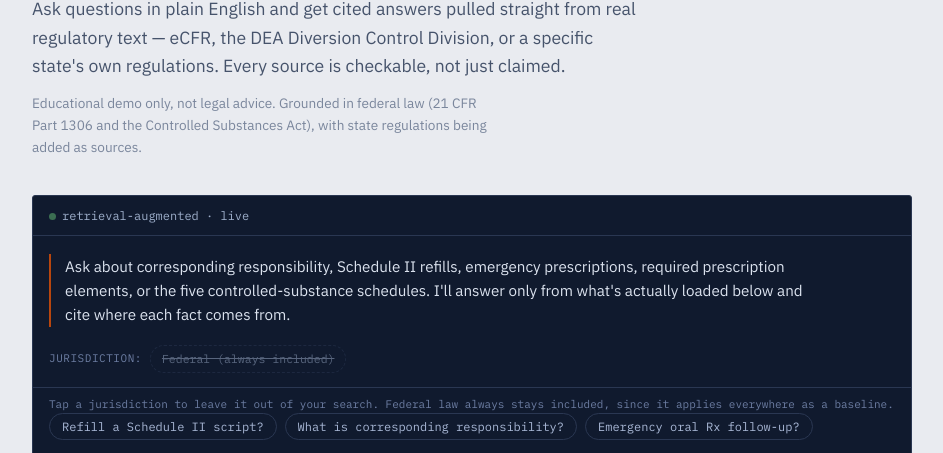
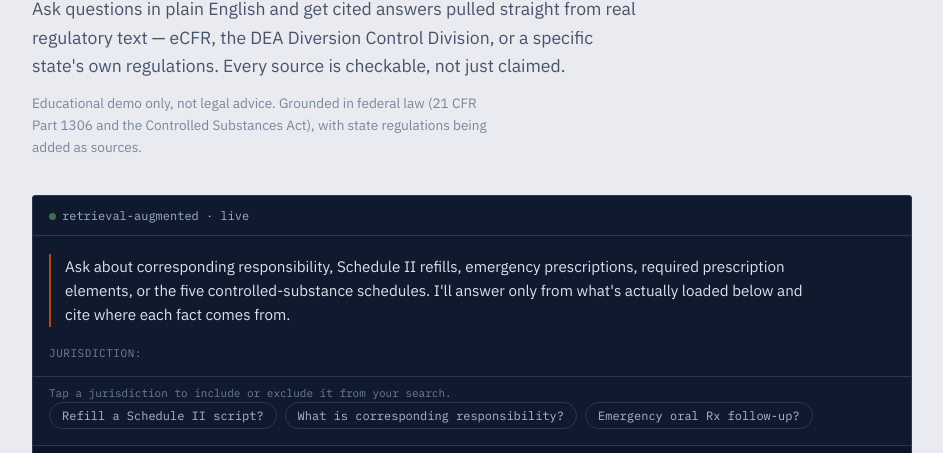
Before and after one commit to yinaxu/Pharm-Law-Assistant, a plain HTML site: page index.html in a window 1280 px wide. Shown: the part 334-787 px from the top of the page, without its empty margins (168-1111 px from the left). Drawn offline with Linux system fonts and the light colour scheme; no server answers.

Commit message:
Remove federal jurisdiction toggle

```diff
--- a/index.html
+++ b/index.html
@@ -51,7 +51,7 @@
         <span class="jurisdiction-label">Jurisdiction:</span>
         <!-- populated at runtime from /jurisdictions -->
       </div>
-      <p class="jurisdiction-hint">Tap a jurisdiction to leave it out of your search. Federal law always stays included, since it applies everywhere as a baseline.</p>
+      <p class="jurisdiction-hint">Tap a jurisdiction to include or exclude it from your search.</p>
       <div class="chip-row">
         <button class="sample-chip" type="button" data-q="Can a pharmacist refill a Schedule II prescription?">Refill a Schedule II script?</button>
         <button class="sample-chip" type="button" data-q="What does corresponding responsibility mean for a pharmacist?">What is corresponding responsibility?</button>
--- a/script.js
+++ b/script.js
@@ -98,18 +98,10 @@ function renderJurisdictionChips(jurisdictions) {
   const label = jurisdictionRow.querySelector(".jurisdiction-label");
   jurisdictionRow.innerHTML = "";
   jurisdictionRow.appendChild(label || el("span", "jurisdiction-label", "Jurisdiction:"));
-  jurisdictions.forEach((j) => {
+
+  const stateJurisdictions = jurisdictions.filter((j) => j !== "Federal");
+  stateJurisdictions.forEach((j) => {
     activeJurisdictions.add(j);
-
-    // Federal always applies server-side regardless of this toggle, so
-    // showing it as clickable would be a lie — render it as a fixed badge.
-    if (j === "Federal") {
-      const badge = document.createElement("span");
-      badge.className = "jur-chip jur-fixed";
-      badge.textContent = "Federal (always included)";
-      jurisdictionRow.appendChild(badge);
-      return;
-    }
 
     const chip = document.createElement("button");
     chip.type = "button";
```
